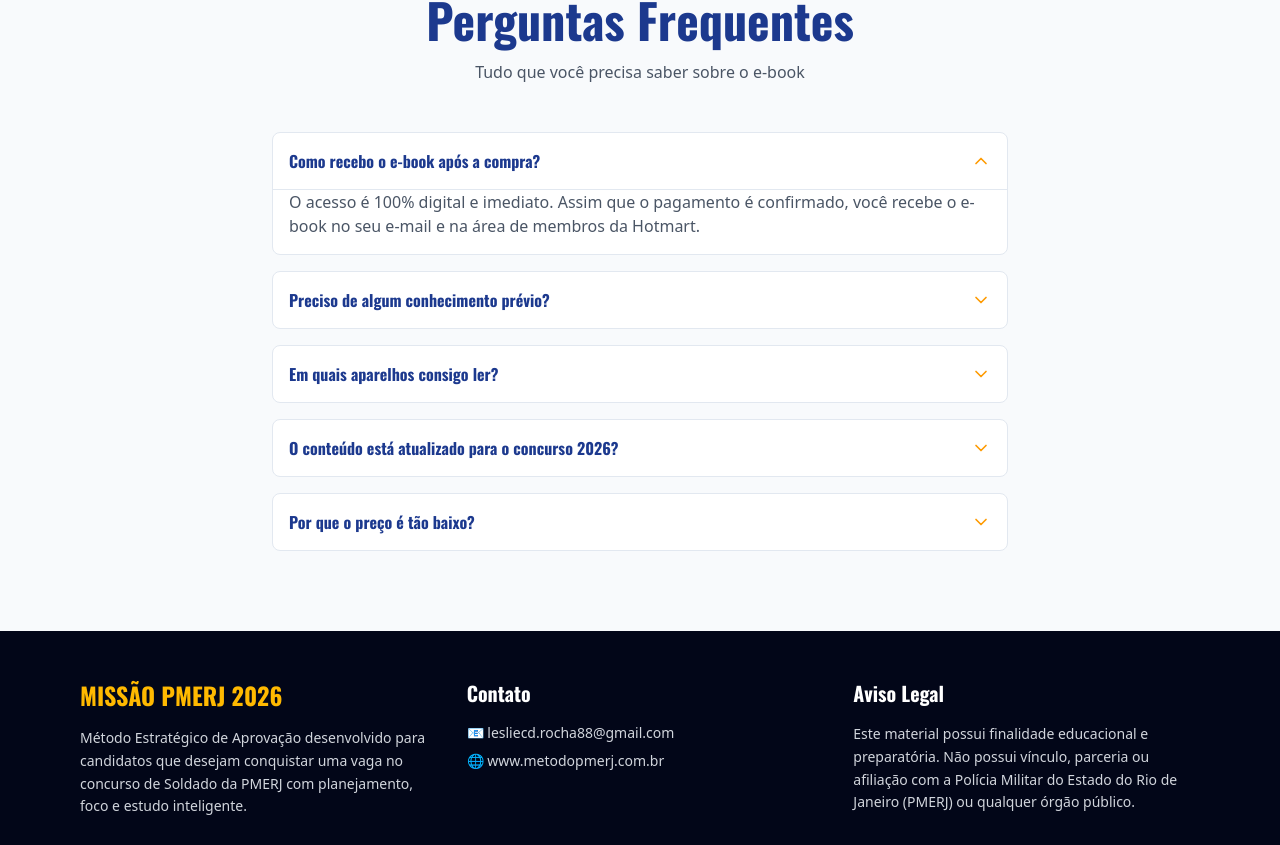
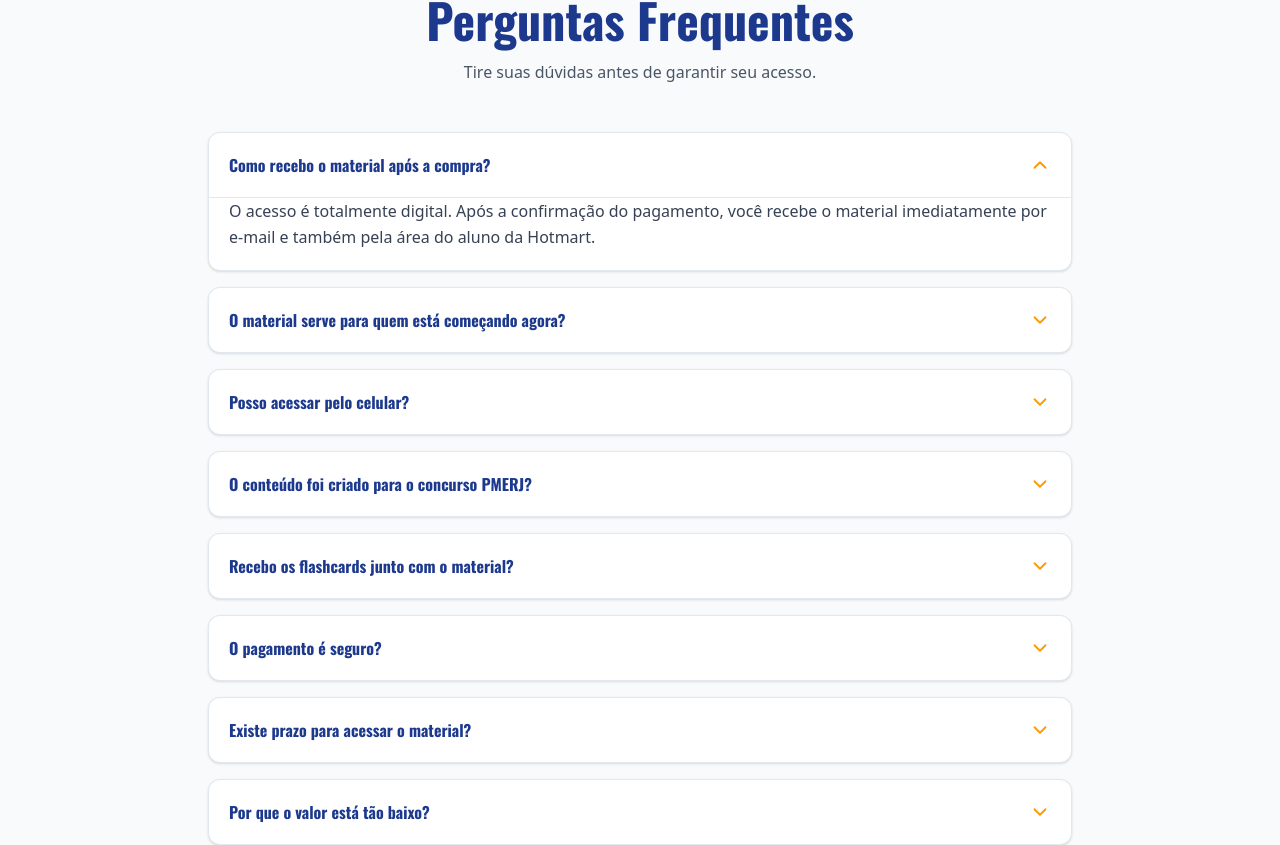
Before and after one commit to lesliecdrocha88-cmyk/missao-pmerj-2026, a React (Vite) app: page / in a window 1280 px wide. Shown: the part 3694-4539 px from the top of the page. Built offline with nearby package versions, Linux system fonts and the light colour scheme; the HTML template or start-up script is replaced by a standard one.

Commit message:
Atualizar o FAQ.tsx
melhorar FAQ

```diff
--- a/src/components/FAQ.tsx
+++ b/src/components/FAQ.tsx
@@ -3,24 +3,36 @@ import { ChevronDown } from "lucide-react";
 
 const faqs = [
 {
-    q: "Como recebo o e-book após a compra?",
-    a: "O acesso é 100% digital e imediato. Assim que o pagamento é confirmado, você recebe o e-book no seu e-mail e na área de membros da Hotmart.",
+q: "Como recebo o material após a compra?",
+a: "O acesso é totalmente digital. Após a confirmação do pagamento, você recebe o material imediatamente por e-mail e também pela área do aluno da Hotmart.",
 },
 {
-    q: "Preciso de algum conhecimento prévio?",
-    a: "Não. O material foi feito para quem tem ensino médio e quer estudar de forma estratégica, do zero até a reta final.",
+q: "O material serve para quem está começando agora?",
+a: "Sim. O conteúdo foi desenvolvido tanto para iniciantes quanto para candidatos que já estudaram anteriormente e desejam organizar melhor sua preparação.",
 },
 {
-    q: "Em quais aparelhos consigo ler?",
-    a: "Em qualquer um: celular, tablet, notebook ou computador. O arquivo é em PDF e abre em todos os dispositivos.",
+q: "Posso acessar pelo celular?",
+a: "Sim. Você pode acessar pelo celular, tablet, notebook ou computador. O material foi pensado para facilitar seus estudos em qualquer lugar.",
 },
 {
-    q: "O conteúdo está atualizado para o concurso 2026?",
-    a: "Sim. O método foi estruturado com base no modelo recente do concurso de Soldado da PMERJ.",
+q: "O conteúdo foi criado para o concurso PMERJ?",
+a: "Sim. O método foi estruturado considerando o perfil do concurso de Soldado da PMERJ e os conteúdos mais importantes para a preparação.",
 },
 {
-    q: "Por que o preço é tão baixo?",
-    a: "O objetivo é colocar um método de estudo de qualidade na mão do maior número possível de candidatos.",
+q: "Recebo os flashcards junto com o material?",
+a: "Sim. Os flashcards fazem parte do conteúdo e foram desenvolvidos para acelerar a memorização dos assuntos mais cobrados.",
+},
+{
+q: "O pagamento é seguro?",
+a: "Sim. Todo o processamento é realizado pela Hotmart, uma das maiores plataformas de produtos digitais da América Latina.",
+},
+{
+q: "Existe prazo para acessar o material?",
+a: "Após a compra você terá acesso imediato ao conteúdo conforme as condições disponibilizadas na plataforma de entrega.",
+},
+{
+q: "Por que o valor está tão baixo?",
+a: "Esta é uma oferta promocional de lançamento criada para ajudar mais candidatos a iniciarem sua preparação sem precisar investir valores elevados.",
 },
 ];
 
@@ -29,41 +41,51 @@ export default function FAQ() {
 
 return (
 <section className="py-20 bg-slate-50">
-      <div className="max-w-3xl mx-auto px-4">
-        <h2 className="text-4xl md:text-5xl font-oswald font-bold text-center mb-4 text-blue-900">
+<div className="max-w-4xl mx-auto px-4">
+
+    <h2 className="text-4xl md:text-5xl font-bold text-center mb-4 text-blue-900">
       Perguntas Frequentes
     </h2>
+
     <p className="text-center text-gray-600 mb-12">
-          Tudo que você precisa saber sobre o e-book
+      Tire suas dúvidas antes de garantir seu acesso.
     </p>
 
     <div className="space-y-4">
+
       {faqs.map((faq, idx) => (
         <div
           key={idx}
-              className="bg-white rounded-lg border border-slate-200 overflow-hidden"
+          className="bg-white rounded-xl border border-slate-200 overflow-hidden shadow-sm"
         >
           <button
             onClick={() => setOpenIdx(openIdx === idx ? null : idx)}
-                className="w-full flex items-center justify-between p-4 hover:bg-slate-50 transition-colors"
+            className="w-full flex items-center justify-between p-5 hover:bg-slate-50 transition-colors"
           >
-                <h3 className="text-left font-bold text-blue-900">{faq.q}</h3>
+            <h3 className="text-left font-bold text-blue-900">
+              {faq.q}
+            </h3>
+
             <ChevronDown
-                  size={20}
+              size={22}
               className={`text-amber-500 transition-transform ${
                 openIdx === idx ? "rotate-180" : ""
               }`}
             />
           </button>
+
           {openIdx === idx && (
-                <div className="px-4 pb-4 text-gray-600 border-t border-slate-200">
+            <div className="px-5 pb-5 border-t border-slate-200 text-gray-700 leading-relaxed">
               {faq.a}
             </div>
           )}
         </div>
       ))}
+
     </div>
+
   </div>
 </section>
+
 );
 }
```
Lines whose indentation alone changed are shown as unchanged.
